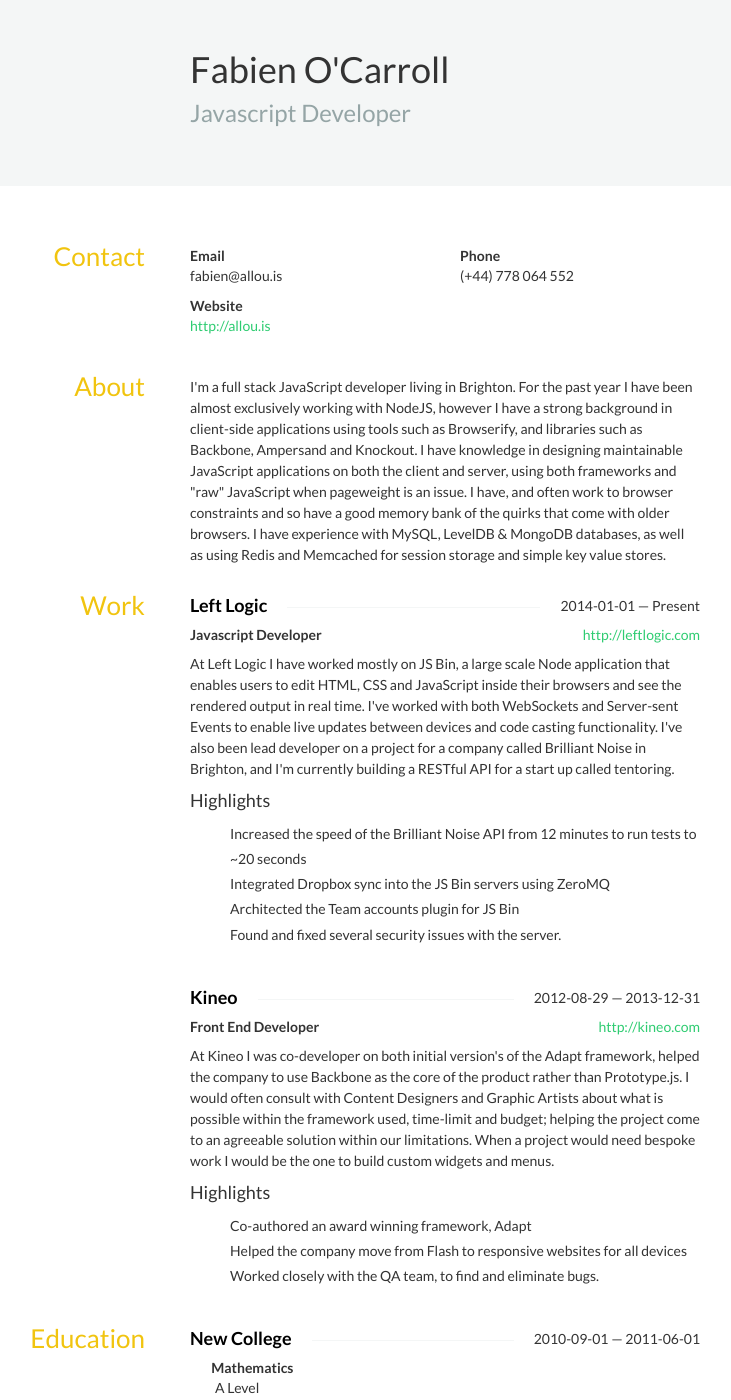
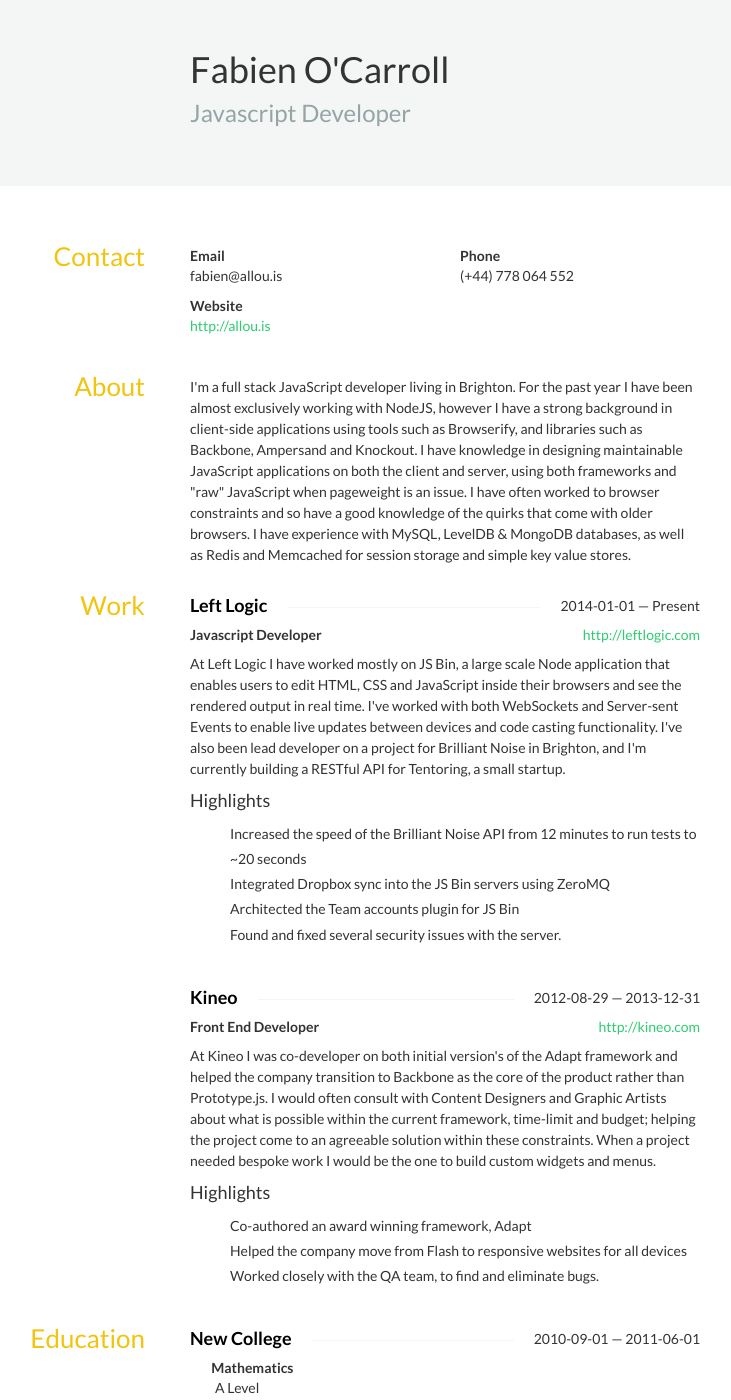
Before and after one commit to allouis/allouis.github.io, a Jekyll site: the page cv.html, which Jekyll copies as it is, in a window 1280 px wide and 1400 px high. Shown: the whole window, without its empty margins (285-1016 px from the left). Built offline with Jekyll 4.4.1, drawn with Linux system fonts in a browser that asks for light colours; nearby versions of some CDN libraries; Markdown is read by kramdown in place of the engine named in the settings; a style sheet for code colours, icons or effects is not loaded; some of the changed text lies outside the part shown.

Commit message:
Updates from json

```diff
--- a/cv.html
+++ b/cv.html
@@ -236,7 +236,7 @@ h4 span:first-child {
 			<h3>About</h3>
 		</aside>
 		<div class="col-sm-9">
-			<p>I&#x27;m a full stack JavaScript developer living in Brighton. For the past year I have been almost exclusively working with NodeJS, however I have a strong background in client-side applications using tools such as Browserify, and libraries such as Backbone, Ampersand and Knockout. I have knowledge in designing maintainable JavaScript applications on both the client and server, using both frameworks and &quot;raw&quot; JavaScript when pageweight is an issue. I have, and often work to browser constraints and so have a good memory bank of the quirks that come with older browsers. I have experience with MySQL, LevelDB &amp; MongoDB databases, as well as using Redis and Memcached for session storage and simple key value stores.</p>
+			<p>I&#x27;m a full stack JavaScript developer living in Brighton. For the past year I have been almost exclusively working with NodeJS, however I have a strong background in client-side applications using tools such as Browserify, and libraries such as Backbone, Ampersand and Knockout. I have knowledge in designing maintainable JavaScript applications on both the client and server, using both frameworks and &quot;raw&quot; JavaScript when pageweight is an issue. I have often worked to browser constraints and so have a good knowledge of the quirks that come with older browsers. I have experience with MySQL, LevelDB &amp; MongoDB databases, as well as Redis and Memcached for session storage and simple key value stores.</p>
 		</div>
 	</section>
 
@@ -260,7 +260,7 @@ h4 span:first-child {
 					Javascript Developer
 				</div>
 				<div class="summary">
-					<p>At Left Logic I have worked mostly on JS Bin, a large scale Node application that enables users to edit HTML, CSS and JavaScript inside their browsers and see the rendered output in real time. I&#x27;ve worked with both WebSockets and Server-sent Events to enable live updates between devices and code casting functionality. I&#x27;ve also been lead developer on a project for a company called Brilliant Noise in Brighton, and I&#x27;m currently building a RESTful API for a start up called tentoring.</p>
+					<p>At Left Logic I have worked mostly on JS Bin, a large scale Node application that enables users to edit HTML, CSS and JavaScript inside their browsers and see the rendered output in real time. I&#x27;ve worked with both WebSockets and Server-sent Events to enable live updates between devices and code casting functionality. I&#x27;ve also been lead developer on a project for Brilliant Noise in Brighton, and I&#x27;m currently building a RESTful API for Tentoring, a small startup.</p>
 				</div>
 				<h4>Highlights</h4>
 				<ul class="highlights">
@@ -284,7 +284,7 @@ h4 span:first-child {
 					Front End Developer
 				</div>
 				<div class="summary">
-					<p>At Kineo I was co-developer on both initial version&#x27;s of the Adapt framework, helped the company to use Backbone as the core of the product rather than Prototype.js. I would often consult with Content Designers and Graphic Artists about what is possible within the framework used, time-limit and budget; helping the project come to an agreeable solution within our limitations. When a project would need bespoke work I would be the one to build custom widgets and menus.</p>
+					<p>At Kineo I was co-developer on both initial version&#x27;s of the Adapt framework and helped the company transition to Backbone as the core of the product rather than Prototype.js. I would often consult with Content Designers and Graphic Artists about what is possible within the current framework, time-limit and budget; helping the project come to an agreeable solution within these constraints. When a project needed bespoke work I would be the one to build custom widgets and menus.</p>
 				</div>
 				<h4>Highlights</h4>
 				<ul class="highlights">
```
Also changed, not shown: other parts of cv.html (+2 -0 lines).
